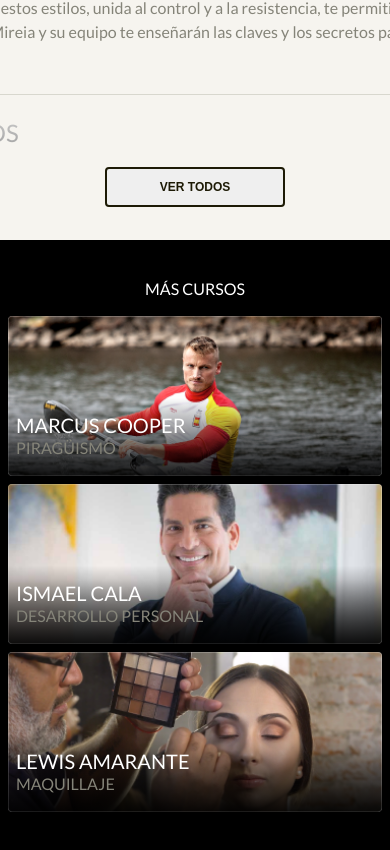
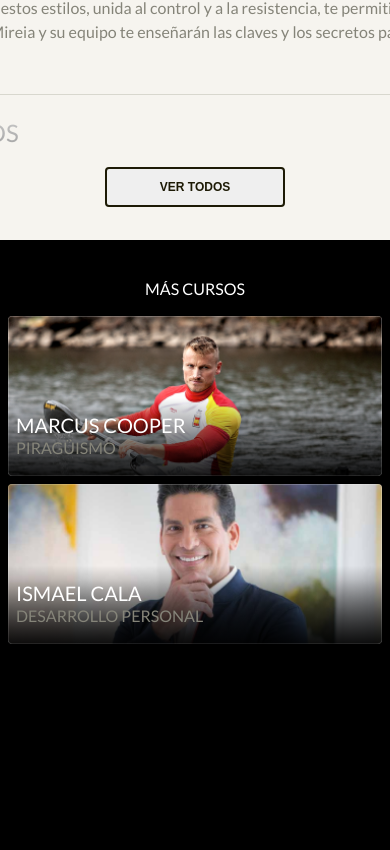
Before and after one commit to DanielL29/unyco-test-maquetacion, a React (Vite) app: page / in a window 390 px wide. Shown: the part 1958-2808 px from the top of the page. After the commit the page ends 2644 px from the top, so only its background shows below. Built offline with nearby package versions, Linux system fonts and the light colour scheme; no server answers.

Commit message:
feat: putting a restrict height and a scroll to more courses area in mobile layout

```diff
--- a/src/layouts/landing-page/more-courses/MoreCourses.module.css
+++ b/src/layouts/landing-page/more-courses/MoreCourses.module.css
@@ -19,7 +19,13 @@
 @media (max-width: 1136px) {
   .moreCourses {
     width: 100%;
+    height: 365px;
     padding: 0 8px;
+    overflow-y: scroll;
+  }
+
+  .moreCourses::-webkit-scrollbar {
+    display: none;
   }
 
   .moreCourses > div {
```
